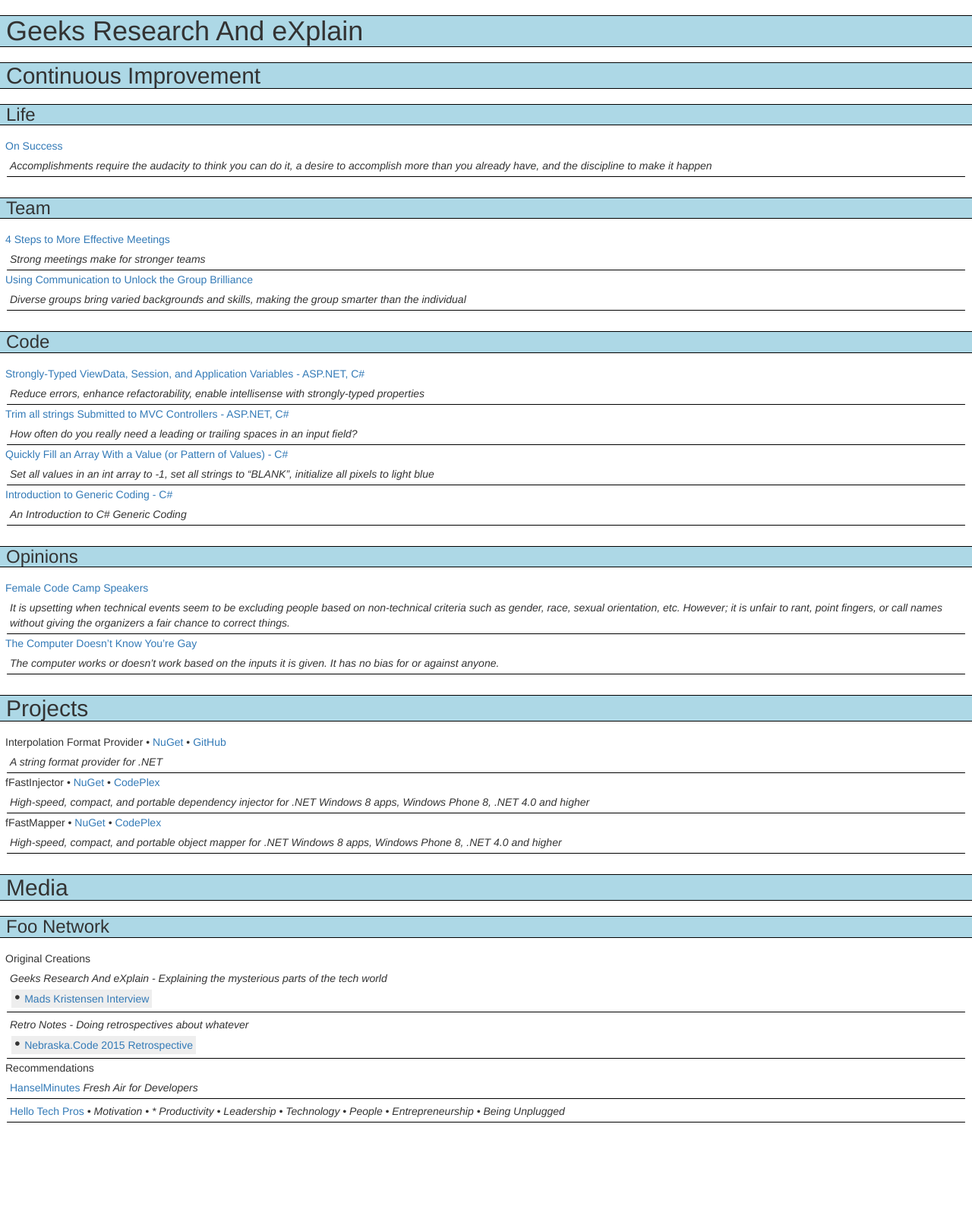
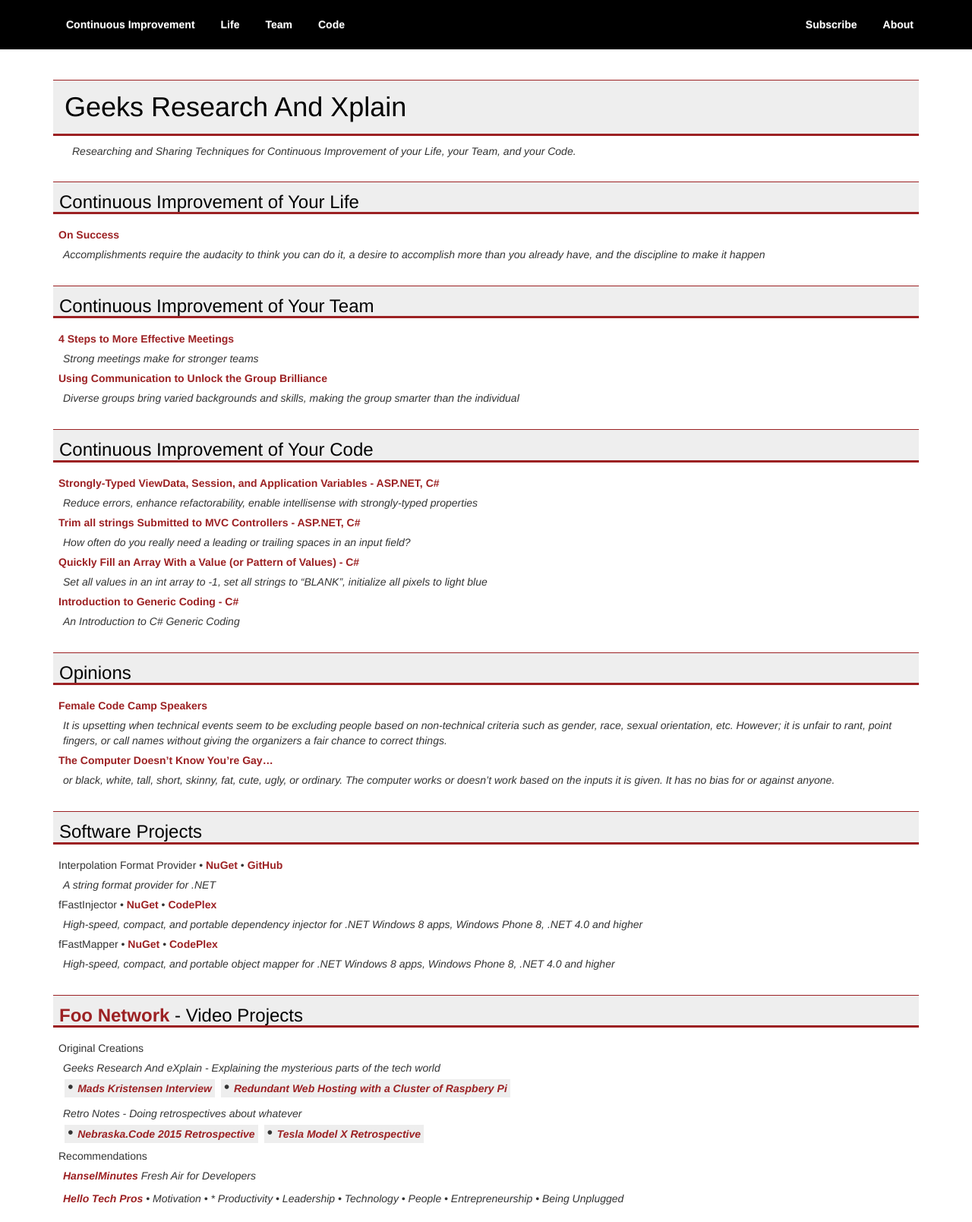
Before and after one commit to Grax32/Grax32.github.io, a Jekyll site: the page built from index.md, in a window 1280 px wide. Shown: the whole page at 76% size. Built offline with Jekyll 4.4.1, drawn with Linux system fonts in a browser that asks for light colours; before the commit the page ends 1495 px from its top, so only the background shows below that.

Commit message:
Batch of updates

```diff
--- a/_config.yml
+++ b/_config.yml
@@ -30,6 +30,6 @@ permalink: none
 paginate: 8
 
 # Exclude metadata and development time dependencies (like Grunt plugins)
-exclude: [README.markdown, package.json, grunt.js, Gruntfile.js, Gruntfile.coffee, node_modules]
+exclude: [README.markdown, package.json, grunt.js, Gruntfile.js, Gruntfile.coffee, node_modules, _site]
 
 gems: [jekyll-sitemap]
--- a/_layouts/default.html
+++ b/_layouts/default.html
@@ -22,8 +22,32 @@
 </head>
 
 <body>
-  <h1>{{ page.title }}</h1>
-  <div>
+  <header class="navbar navbar-static-top bs-docs-nav" id="top" role="banner">
+    <div class="container">
+      <nav id="bs-navbar" class="collapse navbar-collapse">
+        <ul class="nav navbar-nav">
+          <li class="active"> <a href="../getting-started/">Continuous Improvement</a> </li>
+          <li> <a href="../css/">Life</a> </li>
+          <li> <a href="../components/">Team</a> </li>
+          <li> <a href="../javascript/">Code</a> </li>
+        </ul>
+        <ul class="nav navbar-nav navbar-right">
+          <li><a href="http://expo.getbootstrap.com" onclick="ga(&quot;send&quot;,&quot;event&quot;,&quot;Navbar&quot;,&quot;Community links&quot;,&quot;Expo&quot;)">Subscribe</a></li>
+          <li><a href="http://blog.getbootstrap.com" onclick="ga(&quot;send&quot;,&quot;event&quot;,&quot;Navbar&quot;,&quot;Community links&quot;,&quot;Blog&quot;)">About</a></li>
+        </ul>
+      </nav>
+    </div>
+  </header>
+
+  <div class="bs-docs-header" id="content" tabindex="-1">
+    <div class="container">
+      <h1>{{ page.title }}</h1>
+      <p>Researching and Sharing Techniques for Continuous Improvement of your Life, your Team, and your Code.</p>
+      </div>
+    </div>
+  </div>
+
+  <div class="container bs-docs-container">
     {{content}}
   </div>
   <script src="https://code.jquery.com/jquery-2.2.3.min.js"></script>
--- a/index.md
+++ b/index.md
@@ -1,22 +1,21 @@
 ---
 layout: default
-title: Geeks Research And eXplain
+title: Geeks Research And Xplain
 ---
-## Continuous Improvement
 
-### Life
+### Continuous Improvement of Your Life
 
 * [On Success](/2014/01/on-success)
   * Accomplishments require the audacity to think you can do it, a desire to accomplish more than you already have, and the discipline to make it happen
 
-### Team
+### Continuous Improvement of Your Team
 
 * [4 Steps to More Effective Meetings](/2015/06/4-steps-to-more-effective-meetings)
   * Strong meetings make for stronger teams
 * [Using Communication to Unlock the Group Brilliance](/)
   * Diverse groups bring varied backgrounds and skills, making the group smarter than the individual
 
-### Code
+### Continuous Improvement of Your Code
 
 * [Strongly-Typed ViewData, Session, and Application Variables - ASP.NET, C#](/2013/06/simple-strongly-typed-pattern-for)
   * Reduce errors, enhance refactorability, enable intellisense with strongly-typed properties
@@ -31,10 +30,10 @@ title: Geeks Research And eXplain
 
 * [Female Code Camp Speakers](/)
   * It is upsetting when technical events seem to be excluding people based on non-technical criteria such as gender, race, sexual orientation, etc.  However; it is unfair to rant, point fingers, or call names without giving the organizers a fair chance to correct things.
-* [The Computer Doesn't Know You're Gay](/)
-  * The computer works or doesn't work based on the inputs it is given.  It has no bias for or against anyone.
+* [The Computer Doesn't Know You're Gay...](/)
+  * or black, white, tall, short, skinny, fat, cute, ugly, or ordinary. The computer works or doesn't work based on the inputs it is given.  It has no bias for or against anyone.
 
-## Projects
+### Software Projects
 
 * Interpolation Format Provider &bull; [NuGet](/) &bull; [GitHub](/)
   * A string format provider for .NET
@@ -43,15 +42,15 @@ title: Geeks Research And eXplain
 * fFastMapper &bull; [NuGet](/) &bull; [CodePlex](/)
   * High-speed, compact, and portable object mapper for .NET Windows 8 apps, Windows Phone 8, .NET 4.0 and higher
 
-## Media
-
-### Foo Network
+### [Foo Network](http://foo.network/) - Video Projects
 
 * Original Creations
   * Geeks Research And eXplain - Explaining the mysterious parts of the tech world
     * [Mads Kristensen Interview](https://www.youtube.com/watch?v=73-CqZEF7Ak&feature=youtu.be)
+    * [Redundant Web Hosting with a Cluster of Raspbery Pi](/)
   * Retro Notes - Doing retrospectives about whatever
     * [Nebraska.Code 2015 Retrospective](https://www.youtube.com/watch?v=AWard2V9tVY)
+    * [Tesla Model X Retrospective](/)
 
 * Recommendations
   * [HanselMinutes](http://hanselminutes.com/) Fresh Air for Developers
--- a/stylesheets/home.css
+++ b/stylesheets/home.css
@@ -1,5 +1,20 @@
+header {
+    background: black;
+    color: white;
+}
+
+header a {
+    color: white;
+}
+
+.bs-docs-header p {
+    font-style: italic;
+    padding-left: 25px;
+}
+
 a {
-    font-style: normal;
+    font-weight: bold;
+    color: #9C2123;
 }
 
 ul {
@@ -18,7 +33,6 @@ ul ul {
 
 ul ul li {
     font-style: italic;
-    border-bottom: 1px solid black;
     padding: 4px;
 }
 
@@ -39,13 +53,17 @@ ul ul ul li:before {
     font-size: 1.5em;
 }
 
+h1,h2,h3,h4,h5,h6{
+    border: 0 solid #9C2123;
+    border-top-width: 1px;
+    border-bottom-width: 3px;
+    background-color: #EEEEEE;
+    color: black;
+    padding-left: 8px;
+    padding-top: 13px;
+}
+
 h1 {
     width: 100%;
+    padding: 15px;
 }
-
-h1,h2,h3,h4,h5,h6{
-    border: 1px solid black;
-    border-width: 1px 0;
-    background-color: lightblue;
-    padding-left: 8px;
-}
```
Also changed, not shown: gist-in-time.md (deleted, +0 -9 lines), 1 other file.
